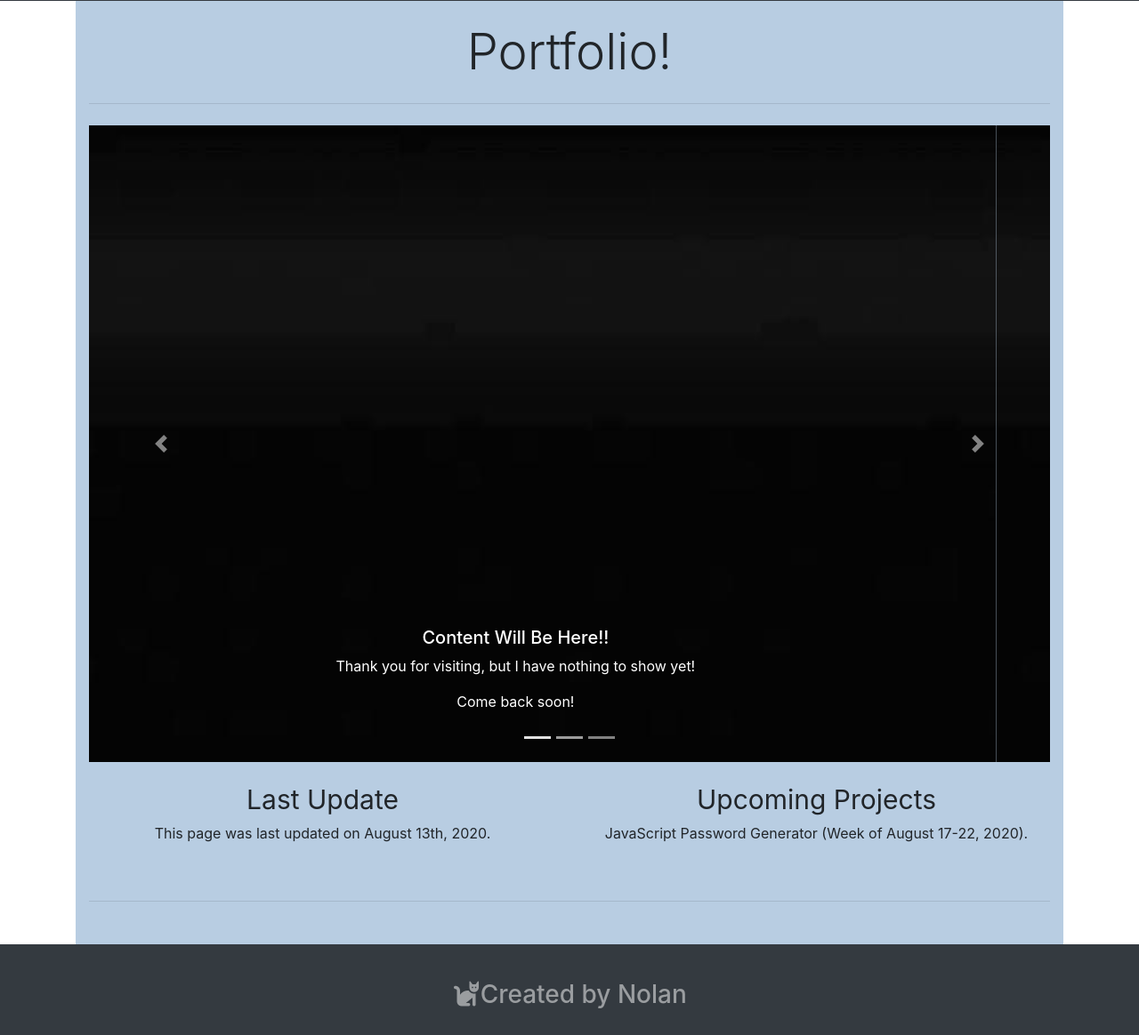
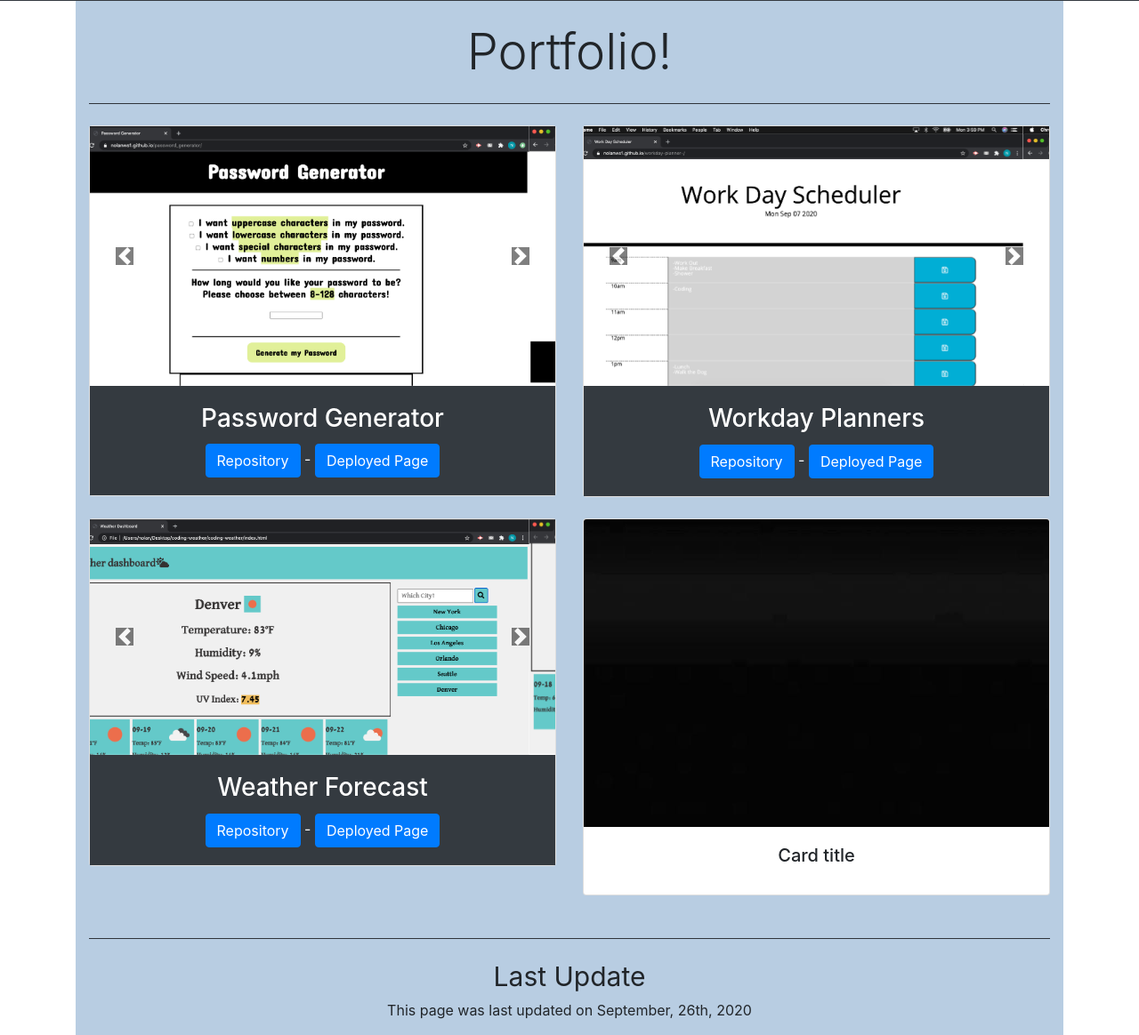
Before and after one commit to Nolanws1/portfolio, a plain HTML site: page portfolio.html in a window 1280 px wide. Shown: the part 81-1245 px from the top of the page at 89% size. Drawn offline with nearby package versions, Linux system fonts and the light colour scheme.

Commit message:
updated push

```diff
--- a/portfolio.html
+++ b/portfolio.html
@@ -46,70 +46,115 @@
         &nbsp;
         <h1 class="display-4">Portfolio!</h1>
         <hr class="my-4">
-        <!--Carousel (Pictures)-->
-        <div id="carouselExampleCaptions" class="carousel slide" data-ride="carousel">
-          <ol class="carousel-indicators">
-            <li data-target="#carouselExampleCaptions" data-slide-to="0" class="active"></li>
-            <li data-target="#carouselExampleCaptions" data-slide-to="1"></li>
-            <li data-target="#carouselExampleCaptions" data-slide-to="2"></li>
-          </ol>
-          <!--Picture 1-->
-          <div class="carousel-inner">
-            <div class="carousel-item active">
-              <img src="images/black.jpg" class="d-block w-100" alt="...">
-              <div class="carousel-caption d-none d-md-block">
-                <h5>Content Will Be Here!!</h5>
-                <p>Thank you for visiting, but I have nothing to show yet!</p>
-                <p>Come back soon!</p>
+        <div class="row row-cols-1 row-cols-md-2">
+          <!--Password Generator-->
+          <div class="col mb-4">
+            <div class="card">
+              <div id="carouselExampleControls" class="carousel slide" data-ride="carousel">
+                <div class="carousel-inner">
+                  <div class="carousel-item active">
+                    <img src="portfolio_pics/portfolio_password1.png" class="d-block w-100 " alt="...">
+                  </div>
+                  <div class="carousel-item">
+                    <img src="portfolio_pics/portfolio_password2.png" class="d-block w-100" alt="...">
+                  </div>
+                </div>
+                <a class="carousel-control-prev" href="#carouselExampleControls" role="button" data-slide="prev">
+                  <span class="carousel-control-prev-icon controls" aria-hidden="true"></span>
+                  <span class="sr-only">Previous</span>
+                </a>
+                <a class="carousel-control-next" href="#carouselExampleControls" role="button" data-slide="next">
+                  <span class="carousel-control-next-icon controls" aria-hidden="true"></span>
+                  <span class="sr-only">Next</span>
+                </a>
+              </div>
+              <div class="card-body portfolio_card">
+                <h3 class="card-title">Password Generator</h3>
+                <p class="card-text"><a href="https://github.com/Nolanws1/password_generator" target="_blank"
+                    class="btn btn-primary">Repository</a> - <a href="https://nolanws1.github.io/password_generator/"
+                    target="_blank" class="btn btn-primary">Deployed Page</a></p>
               </div>
             </div>
-            <!--Picture 2-->
-            <div class="carousel-item">
-              <img src="images/black.jpg" class="d-block w-100" alt="...">
-              <div class="carousel-caption d-none d-md-block">
-                <h5>Content Coming Soon</h5>
-                <p>Thank you for visiting, but I have nothing to show yet!</p>
+          </div>
+          <!--Planner-->
+          <div class="col mb-4">
+            <div class="card">
+              <div id="carouselExampleControls" class="carousel slide" data-ride="carousel">
+                <div class="carousel-inner">
+                  <div class="carousel-item active">
+                    <img src="portfolio_pics/portfolio_planner1.png" class="d-block w-100" alt="...">
+                  </div>
+                  <div class="carousel-item">
+                    <img src="portfolio_pics/portfolio_planner2.png" class="d-block w-100" alt="...">
+                  </div>
+                </div>
+                <a class="carousel-control-prev" href="#carouselExampleControls" role="button" data-slide="prev">
+                  <span class="carousel-control-prev-icon controls" aria-hidden="true"></span>
+                  <span class="sr-only">Previous</span>
+                </a>
+                <a class="carousel-control-next" href="#carouselExampleControls" role="button" data-slide="next">
+                  <span class="carousel-control-next-icon controls" aria-hidden="true"></span>
+                  <span class="sr-only">Next</span>
+                </a>
+              </div>
+              <div class="card-body portfolio_card">
+                <h3 class="card-title">Workday Planners</h3>
+                <p class="card-text"><a href="https://github.com/Nolanws1/workday-planner-" target="_blank"
+                    class="btn btn-primary">Repository</a> - <a href="https://nolanws1.github.io/workday-planner-/"
+                    target="_blank" class="btn btn-primary">Deployed Page</a></p>
               </div>
             </div>
-            <!--Picture 3-->
-            <div class="carousel-item">
-              <img src="images/black.jpg" class="d-block w-100" alt="...">
-              <div class="carousel-caption d-none d-md-block">
-                <h5>Content Coming Soon</h5>
-                <p>Thank you for visiting, but I have nothing to show yet!</p>
+          </div>
+          <!--Weather Forecast-->
+          <div class="col mb-4">
+            <div class="card">
+              <div id="carouselExampleControls" class="carousel slide" data-ride="carousel">
+                <div class="carousel-inner">
+                  <div class="carousel-item active">
+                    <img src="portfolio_pics/portfolio_weather1.png" class="d-block w-100" alt="...">
+                  </div>
+                  <div class="carousel-item">
+                    <img src="portfolio_pics/portfolio_weather2.png" class="d-block w-100" alt="...">
+                  </div>
+                </div>
+                <a class="carousel-control-prev" href="#carouselExampleControls" role="button" data-slide="prev">
+                  <span class="carousel-control-prev-icon controls" aria-hidden="true"></span>
+                  <span class="sr-only">Previous</span>
+                </a>
+                <a class="carousel-control-next" href="#carouselExampleControls" role="button" data-slide="next">
+                  <span class="carousel-control-next-icon controls" aria-hidden="true"></span>
+                  <span class="sr-only">Next</span>
+                </a>
+              </div>
+              <div class="card-body portfolio_card">
+                <h3 class="card-title">Weather Forecast</h3>
+                <p class="card-text"><a href="https://github.com/Nolanws1/coding-weather" target="_blank"
+                    class="btn btn-primary">Repository</a> - <a href="https://nolanws1.github.io/coding-weather/"
+                    target="_blank" class="btn btn-primary">Deployed Page</a></p>
               </div>
             </div>
-            <!--MORE PICTURES TO ADD-->
           </div>
-          <!--Carousel-->
-          <a class="carousel-control-prev" href="#carouselExampleCaptions" role="button" data-slide="prev">
-            <span class="carousel-control-prev-icon" aria-hidden="true"></span>
-            <span class="sr-only">Previous</span>
-          </a>
-          <a class="carousel-control-next" href="#carouselExampleCaptions" role="button" data-slide="next">
-            <span class="carousel-control-next-icon" aria-hidden="true"></span>
-            <span class="sr-only">Next</span>
-          </a>
+          <!--SuggestSoCal-->
+          <div class="col mb-4">
+            <div class="card">
+              <img src="images/black.jpg" class="card-img-top" alt="...">
+              <div class="card-body">
+                <h5 class="card-title">Card title</h5>
+                <p class="card-text"></p>
+              </div>
+            </div>
+          </div>
         </div>
+
+
+      <hr class="my-4">
         <div class="row">
           <div class="col">
-            &nbsp;
             <!--Last Update/Upcoming Projects section-->
             <h3 class="display-4 text"><strong>Last Update</strong></h3>
-            <p>This page was last updated on August 13th, 2020.</p>
-          </div>
-          <div class="col">
-            &nbsp;
-            <h3 class="display-4 text"><strong>Upcoming Projects</strong></h3>
-            <Coming>JavaScript Password Generator (Week of August 17-22, 2020).</p>
+            <p>This page was last updated on September, 26th, 2020</p>
           </div>
         </div>
-        &nbsp;
-        &nbsp;
-        <hr class="my-4">
-        &nbsp;
-        &nbsp;
-
       </div>
     </div>
   </main>
--- a/style.css
+++ b/style.css
@@ -32,3 +32,16 @@ footer {
         margin: auto;
         margin-top: 20px;
 }
+
+.controls {
+        background-color: black;
+}
+
+.portfolio_card {
+        background-color:#343A40;
+        color: white;
+}
+
+hr {
+        background-color:#343A40;
+}
```
Also changed, not shown: portfolio_pics/portfolio_password1.png (added), portfolio_pics/portfolio_password2.png (added), portfolio_pics/portfolio_planner1.png (added), portfolio_pics/portfolio_planner2.png (added), portfolio_pics/portfolio_weather1.png (added), portfolio_pics/portfolio_weather2.png (added), 2 other files.
